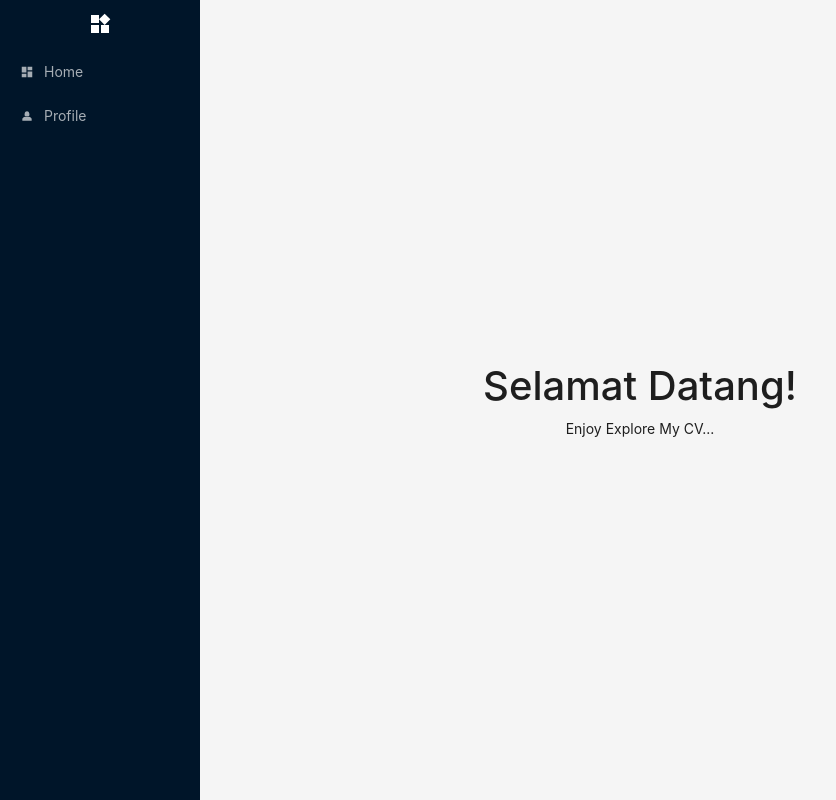
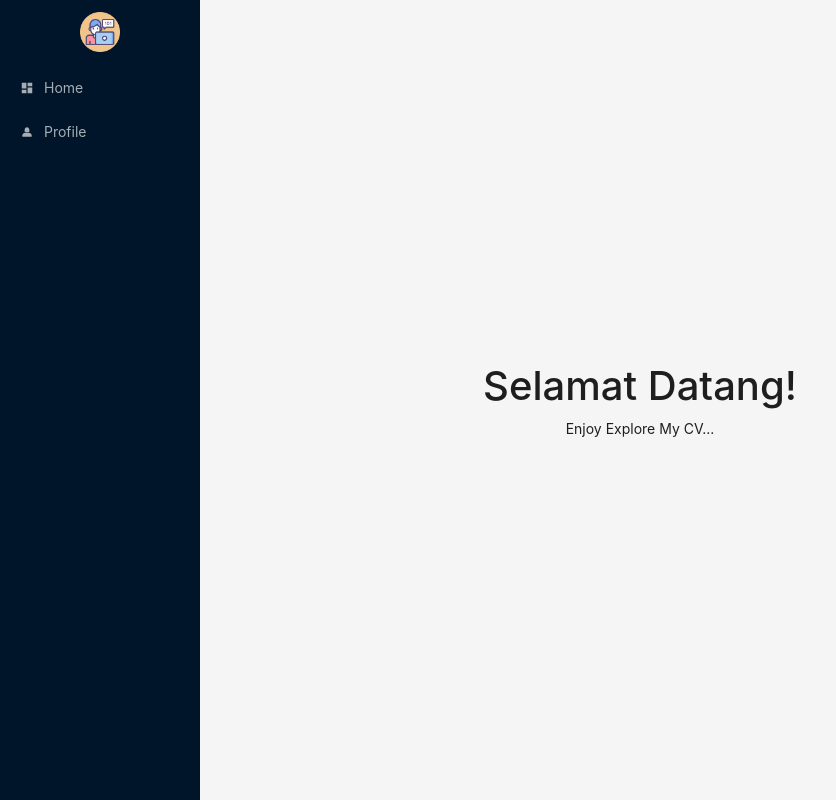
Before and after one commit to DannyASS/Portofolio, a React (Vite) app: page / in a window 1280 px wide. Shown: the whole page, without its empty margins (0-836 px from the left). Built offline with nearby package versions, Linux system fonts and the light colour scheme.

Commit message:
Fix : logo

```diff
--- a/src/App.css
+++ b/src/App.css
@@ -34,3 +34,7 @@
 .actionCol {
   width: 500px;
 }
+
+.logoDas {
+  max-width: 40px;
+}
--- a/src/components/shared/navbar.jsx
+++ b/src/components/shared/navbar.jsx
@@ -3,15 +3,17 @@ import { Container } from "react-bootstrap"
 import { convertObjectToArray } from "../../utils/router/objectRouter"
 import { Navigation, Widgets } from "@mui/icons-material";
 import { Link } from "react-router-dom";
+import { useState } from "react";
 
 const Sidebar = () => {
+    const [collapsed, setCollapsed] = useState(false);
     const dataMenu = convertObjectToArray();
-    const {Header, Sider} = Layout
+    const {Sider} = Layout
     console.log("cek object :", dataMenu);
     return(
-        <Sider className="sideBar">
-            <div className="iconNav">
-                <Widgets />
+        <Sider collapsed={collapsed} className="sideBar">
+            <div className="iconNav" onClick={() => setCollapsed(!collapsed)}>
+                <img className="logoDas" src="/image/programmer.png"/>
             </div>
             <Menu theme="dark">
                 {dataMenu.map((item)=> {
```
Also changed, not shown: public/image/programmer.png (added).
